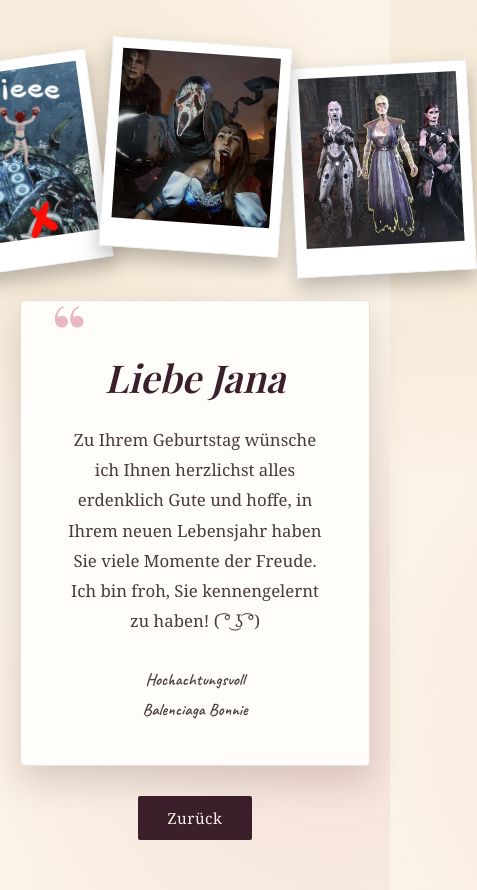
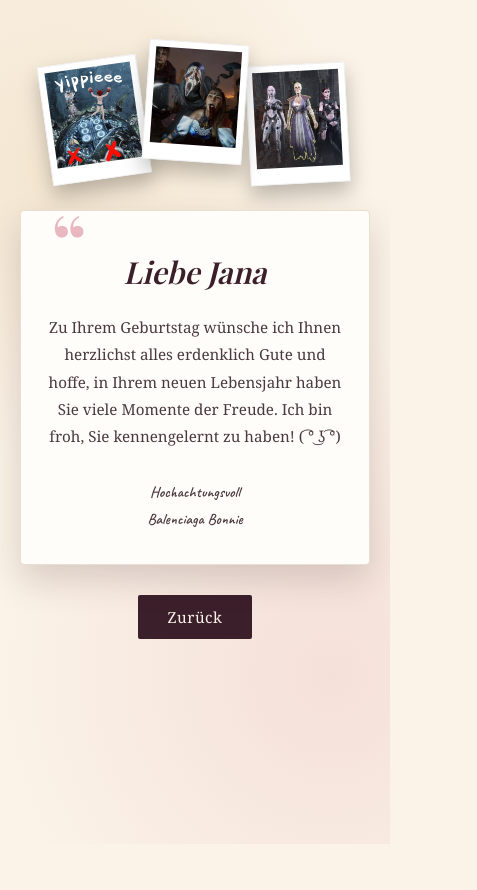
Before and after one commit to Viol7t/GBT3, a plain HTML site: page Bonnie.html in a window 390 px wide. Shown: the whole page, 477 px wide, since content can reach past the window. After the commit the page ends 844 px from the top, so only its background shows below. Drawn offline with nearby package versions, Linux system fonts and the light colour scheme; a web font is replaced by a local one.

Commit message:
Add files via upload

```diff
--- a/stylesB.css
+++ b/stylesB.css
@@ -36,6 +36,7 @@ body{
     justify-content: center;
     gap: 6px;
     margin-bottom: 10px;
+    flex-wrap: nowrap;
 }
 
 .polaroid{
@@ -46,6 +47,7 @@ body{
     padding: 10px 10px 28px 10px;
     box-shadow: 0 10px 20px rgba(0,0,0,0.25);
     border: 1px solid #eee;
+    transition: transform 0.3s ease;
 }
 
 .p1{ transform: rotate(-8deg) translateY(10px); }
@@ -55,7 +57,6 @@ body{
 .polaroid:hover{
     transform: scale(1.05) rotate(0deg);
     z-index: 5;
-    transition: transform 0.3s ease;
 }
 
 /* Textkarte im Briefstil */
@@ -125,3 +126,37 @@ body{
 .button:hover{
     background: var(--rose);
 }
+
+/* Handy: gleiches Layout, nur kleiner */
+
+@media (max-width: 480px){
+    .polaroid-stack{
+        gap: 2px;
+    }
+
+    .polaroid{
+        width: 100px;
+        height: 120px;
+        padding: 6px 6px 16px 6px;
+    }
+
+    #Birthday-card{
+        padding: 40px 24px 30px;
+    }
+
+    #Birthday-card h1{
+        font-size: 1.9rem;
+    }
+
+    .card-text p{
+        font-size: 0.95rem;
+    }
+}
+
+@media (max-width: 360px){
+    .polaroid{
+        width: 82px;
+        height: 100px;
+        padding: 5px 5px 12px 5px;
+    }
+}
```
